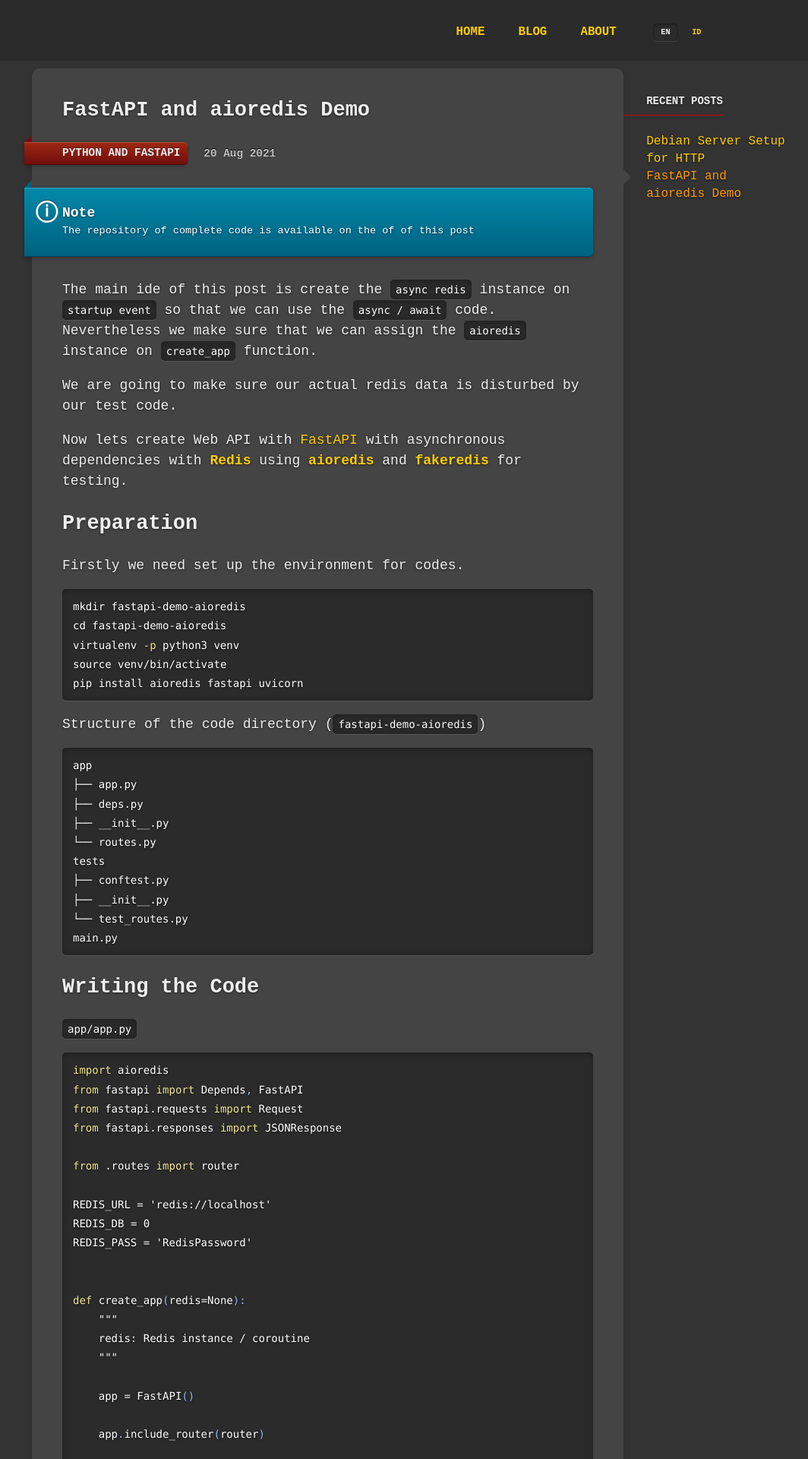
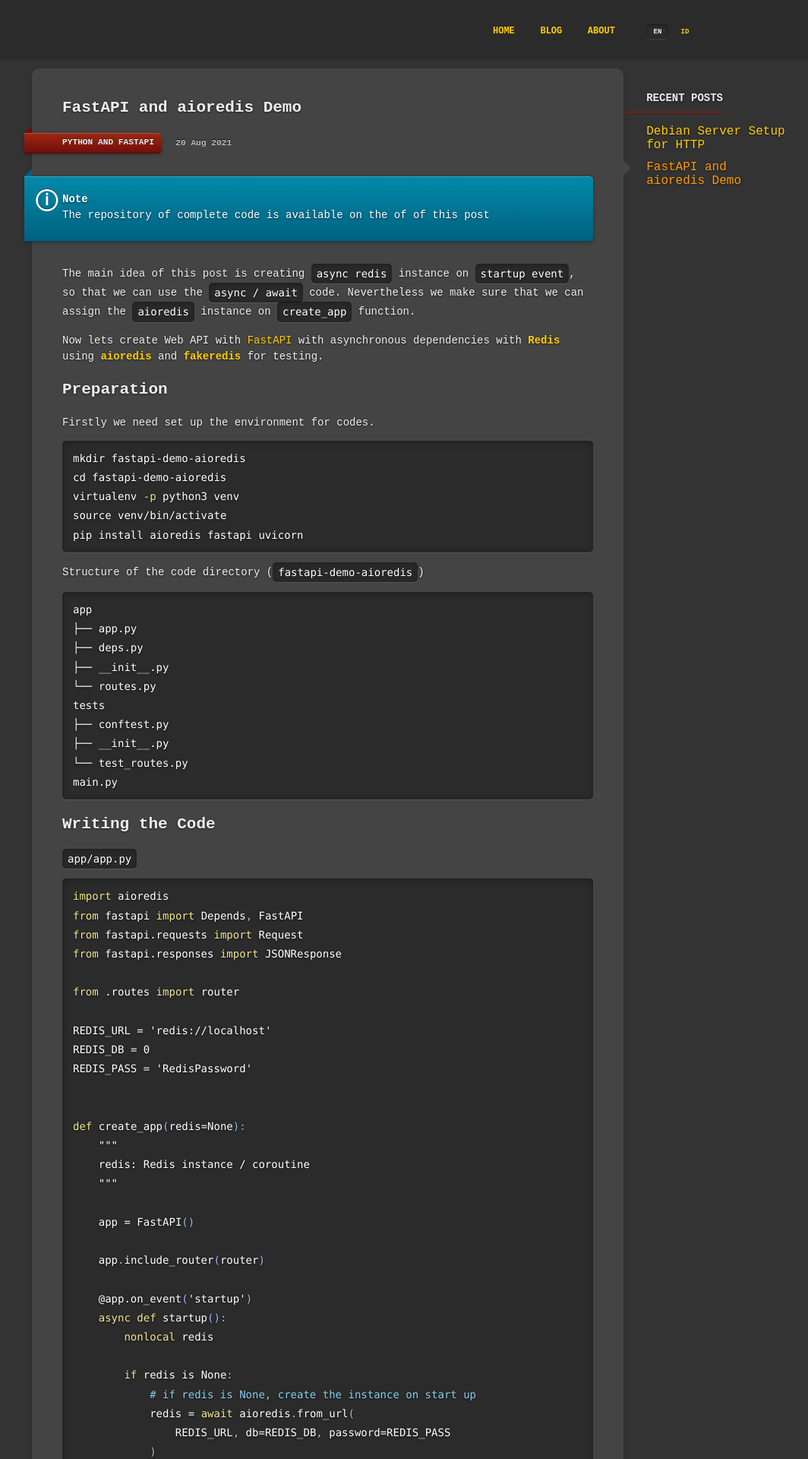
Before and after one commit to jockerz/jockerz.github.io, a Jekyll site: the page built from _posts/2021-08-20-fastapi-and-async-depedencies.md, in a window 1280 px wide. Shown: the top 1920 px of the page at 76% size, without its empty margins (106-1170 px from the left). Built offline with Jekyll 4.4.1, drawn with Linux system fonts in a browser that asks for light colours.

Commit message:
minor update

```diff
--- a/_posts/2021-08-20-fastapi-and-async-depedencies.md
+++ b/_posts/2021-08-20-fastapi-and-async-depedencies.md
@@ -13,10 +13,9 @@ categories: [python, fastapi]
   <p>The repository of complete code is available on the of of this post</p>
 </div>
 
-The main ide of this post is create the `async redis` instance on `startup event` so that we can use the `async / await` code.
+The main idea of this post is creating `async redis` instance on `startup event`,
+so that we can use the `async / await` code.
 Nevertheless we make sure that we can assign the `aioredis` instance on `create_app` function.
-
-We are going to make sure our actual redis data is disturbed by our test code.
 
 Now lets create Web API with [FastAPI][fastapi] with asynchronous dependencies with __[Redis][redis]__ using __[aioredis][aioredis]__ and __[fakeredis][fakeredis]__ for testing.
 
--- a/_sass/_style.scss
+++ b/_sass/_style.scss
@@ -11,7 +11,7 @@
  }
 
 body {
-  font: 300 21px Lato, 'Helvetica Neue', Helvetica, Arial, sans-serif;
+/*  font: 300 21px Lato, 'Helvetica Neue', Helvetica, Arial, sans-serif; */
   font-family: 'Berkeley Mono', 'drewtype', monospace;
   color: #eee;
   background-color: #333;
@@ -110,7 +110,7 @@ nav, .meta {
     }
 
     &.lang {
-      font-size: 0.65em;
+      font-size: 0.75em;
       color: #eee;
       margin-left: 20px;
 
@@ -450,7 +450,7 @@ footer {
 article {
   background-color: #444;
   @include border-radius(10px);
-  padding: 20px;
+  padding: 14px;
   margin: 0 10px;
   @include box-shadow(0 3px 10px rgba(0,0,0,.1));
   font-size: 16px;
@@ -467,7 +467,7 @@ article {
 @media (min-width: 768px) {
   article {
     padding: 40px 40px 30px;
-    font-size: 18px;
+    font-size: 14px;
   }
 }
 
@@ -494,6 +494,7 @@ aside {
 
   li {
     list-style-type: none;
+    padding-bottom: 10px;
 
     a {
       font-size: 16px;
@@ -965,7 +966,6 @@ code.output {
 
   p {
     font-weight: 400;
-    font-size: .75em;
   }
 
   &:after {
```
